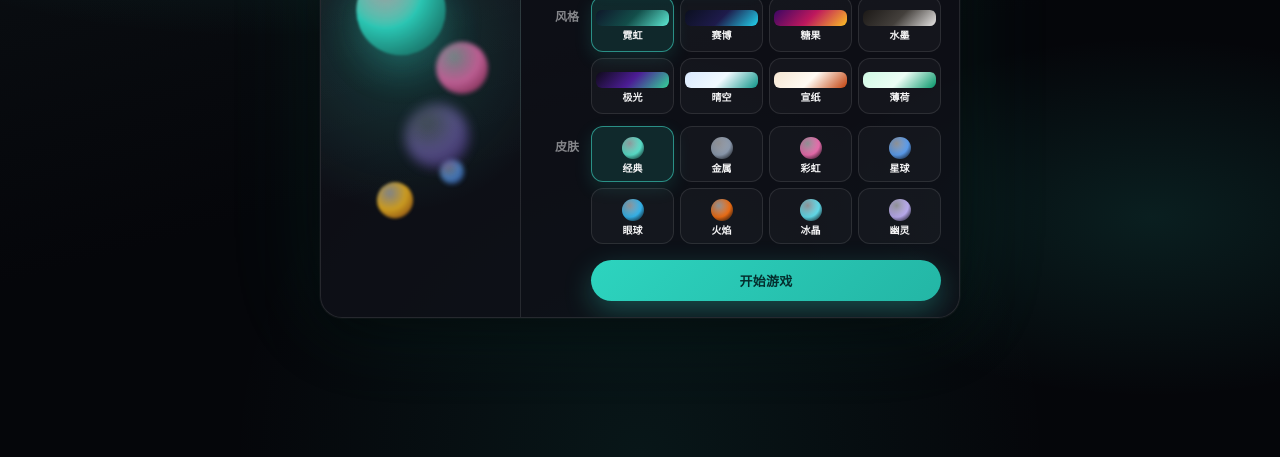
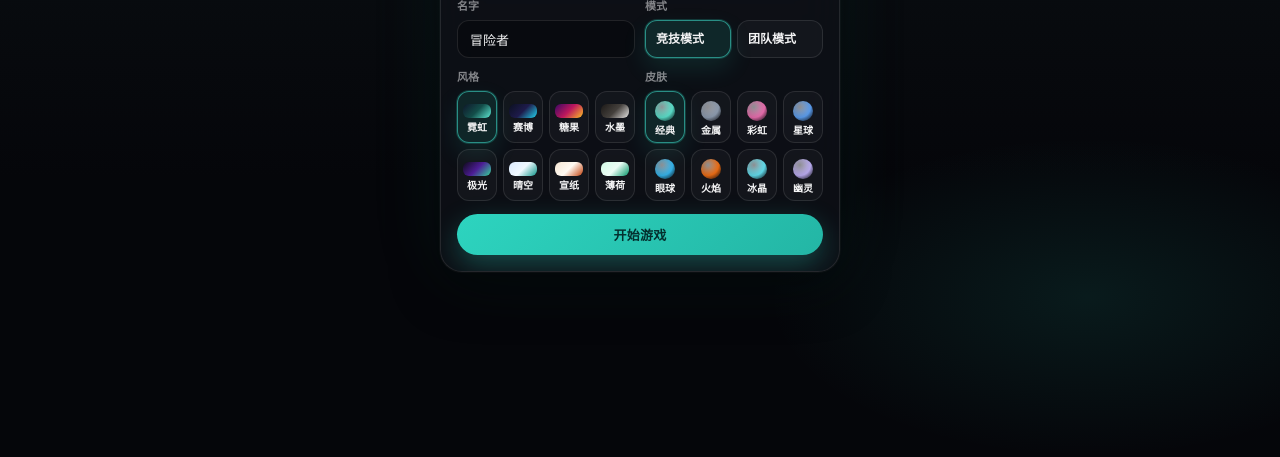
Before and after one commit to YZDame/ball-battle, a plain HTML site: page index.html in a window 1280 px wide. Shown: the part 343-800 px from the top of the page. Drawn offline with Linux system fonts and the light colour scheme.

Commit message:
首页回到 Remotion 紧凑毛玻璃风格
约 400px 圆角卡片、顶部虚化球、标题简洁；
名字/模式与风格/皮肤两列对齐、控件同高。

```diff
--- a/index.html
+++ b/index.html
@@ -208,183 +208,130 @@
       margin-top: 6px; color: var(--muted); font-size: 13px; font-weight: 500;
     }
 
-    /* ── Menus ── */
+    /* ── Menus (Remotion-style compact glass, ~1:32 look) ── */
     #start-screen, #end-screen {
       position: fixed; inset: 0; z-index: 20;
       background:
-        radial-gradient(ellipse 70% 50% at 20% 20%, color-mix(in srgb, var(--accent) 18%, transparent), transparent 55%),
-        radial-gradient(ellipse 55% 45% at 90% 70%, color-mix(in srgb, var(--accent) 12%, transparent), transparent 50%),
-        radial-gradient(circle at 50% 100%, color-mix(in srgb, var(--accent) 8%, transparent), transparent 40%),
-        linear-gradient(165deg, var(--screen-mid) 0%, var(--bg) 55%);
+        radial-gradient(ellipse 80% 55% at 50% -10%, color-mix(in srgb, var(--accent) 22%, transparent), transparent 55%),
+        radial-gradient(ellipse 50% 40% at 85% 80%, color-mix(in srgb, var(--accent) 10%, transparent), transparent 50%),
+        linear-gradient(180deg, var(--screen-mid) 0%, var(--bg) 65%);
       display: grid; place-items: center; pointer-events: auto;
-      overflow: auto; padding: 20px 16px;
+      overflow: auto; padding: 16px 12px;
     }
     #end-screen { display: none; }
 
-    .menu-wrap {
-      width: min(640px, 96vw);
-      display: flex;
-      flex-direction: column;
-      align-items: center;
-      gap: 16px;
-      animation: cardIn 0.5s cubic-bezier(0.22, 1, 0.36, 1) both;
-    }
-    /* solid dark title above card — no rainbow gradient */
-    .menu-title {
-      margin: 0;
-      font-size: clamp(40px, 8vw, 52px);
-      font-weight: 800;
-      letter-spacing: 0.04em;
-      line-height: 1.15;
-      text-align: center;
-      color: #111;
-      text-shadow:
-        0 1px 0 rgba(255,255,255,0.35),
-        0 8px 32px rgba(0,0,0,0.35);
-    }
-    body.theme-day .menu-title,
-    body.theme-paper .menu-title,
-    body.theme-mint .menu-title {
-      color: #111;
-      text-shadow: 0 2px 12px rgba(0,0,0,0.08);
-    }
-
     .card {
-      width: 100%;
+      width: min(400px, 92vw);
       padding: 0;
       border-radius: 22px;
       border: 1px solid var(--line);
-      background: color-mix(in srgb, var(--panel) 94%, #000);
-      box-shadow: var(--shadow), 0 0 100px color-mix(in srgb, var(--accent) 10%, transparent);
-      backdrop-filter: blur(24px) saturate(1.3);
-      -webkit-backdrop-filter: blur(24px) saturate(1.3);
+      background: color-mix(in srgb, var(--panel) 92%, #000);
+      box-shadow: var(--shadow), 0 0 80px color-mix(in srgb, var(--accent) 8%, transparent);
+      backdrop-filter: blur(22px) saturate(1.25);
+      -webkit-backdrop-filter: blur(22px) saturate(1.25);
       overflow: hidden;
+      animation: cardIn 0.45s cubic-bezier(0.22, 1, 0.36, 1) both;
+    }
+    .card.menu-card {
+      width: min(400px, 92vw);
+      max-height: min(92vh, 560px);
       display: flex;
       flex-direction: column;
-      position: relative;
-    }
-    .card.menu-card {
-      width: 100%;
-      max-height: min(80vh, 460px);
     }
     .card.end-card {
       width: min(400px, 92vw);
       max-height: none;
-      animation: cardIn 0.5s cubic-bezier(0.22, 1, 0.36, 1) both;
     }
     @keyframes cardIn {
-      from { opacity: 0; transform: translateY(18px) scale(0.96); filter: blur(6px); }
-      to { opacity: 1; transform: none; filter: none; }
-    }
-
-    .menu-shell {
-      display: grid;
-      grid-template-columns: 200px 1fr;
-      min-height: 0;
-      flex: 1;
-    }
-    @media (max-width: 560px) {
-      .menu-shell { grid-template-columns: 1fr; }
-      .menu-art { min-height: 100px; border-right: none; border-bottom: 1px solid var(--line); }
-    }
-
-    /* left: blurred floating balls */
-    .menu-art {
+      from { opacity: 0; transform: translateY(16px) scale(0.97); }
+      to { opacity: 1; transform: none; }
+    }
+
+    /* decorative floating balls at top of card */
+    .menu-hero {
       position: relative;
+      height: 96px;
+      flex-shrink: 0;
+      border-bottom: 1px solid var(--line);
+      background:
+        radial-gradient(circle at 30% 60%, color-mix(in srgb, var(--accent) 22%, transparent), transparent 50%),
+        radial-gradient(circle at 78% 40%, color-mix(in srgb, var(--accent) 12%, transparent), transparent 45%),
+        linear-gradient(180deg, rgba(255,255,255,0.04), transparent);
       overflow: hidden;
-      border-right: 1px solid var(--line);
-      background:
-        radial-gradient(circle at 40% 40%, color-mix(in srgb, var(--accent) 18%, transparent), transparent 55%),
-        linear-gradient(165deg, rgba(255,255,255,0.04), transparent 70%);
-    }
-    .menu-art .ball {
+    }
+    .menu-hero .ball {
       position: absolute;
       border-radius: 50%;
       pointer-events: none;
-      filter: blur(0.4px);
-    }
-    .menu-art .ball-1 {
-      width: 88px; height: 88px; left: 18%; top: 22%;
-      background: radial-gradient(circle at 32% 28%, #fff9, var(--accent) 42%, color-mix(in srgb, var(--accent) 40%, #000) 100%);
-      box-shadow: 0 12px 40px color-mix(in srgb, var(--accent) 35%, transparent);
+    }
+    .menu-hero .ball-1 {
+      width: 56px; height: 56px; left: 14%; top: 22%;
+      background: radial-gradient(circle at 32% 28%, #fff9, var(--accent) 45%, color-mix(in srgb, var(--accent) 35%, #000));
+      box-shadow: 0 10px 28px color-mix(in srgb, var(--accent) 30%, transparent);
+      filter: blur(0.8px);
       animation: floatOrb 6.5s ease-in-out infinite;
-      filter: blur(1.2px);
-      opacity: 0.92;
-    }
-    .menu-art .ball-2 {
-      width: 52px; height: 52px; right: 16%; top: 38%;
-      background: radial-gradient(circle at 35% 30%, #fff8, #f472b6 50%, #831843 100%);
-      animation: floatOrb 5.2s ease-in-out infinite reverse;
-      filter: blur(2px);
-      opacity: 0.75;
-    }
-    .menu-art .ball-3 {
-      width: 36px; height: 36px; left: 28%; bottom: 22%;
-      background: radial-gradient(circle at 35% 30%, #fff9, #fbbf24 48%, #92400e 100%);
-      animation: floatOrb 7.2s ease-in-out infinite;
-      animation-delay: -1.5s;
-      filter: blur(1.5px);
-      opacity: 0.8;
-    }
-    .menu-art .ball-4 {
-      width: 24px; height: 24px; right: 28%; bottom: 30%;
-      background: radial-gradient(circle at 35% 30%, #fff8, #60a5fa 50%, #1e3a8a 100%);
-      animation: floatOrb 4.8s ease-in-out infinite reverse;
-      filter: blur(2.5px);
-      opacity: 0.7;
-    }
-    .menu-art .ball-5 {
-      width: 64px; height: 64px; left: 42%; top: 52%;
-      background: radial-gradient(circle at 35% 30%, #fff6, #a78bfa 48%, #4c1d95 100%);
+    }
+    .menu-hero .ball-2 {
+      width: 34px; height: 34px; left: 42%; top: 38%;
+      background: radial-gradient(circle at 35% 30%, #fff8, #f472b6 50%, #831843);
+      filter: blur(1.6px); opacity: 0.8;
+      animation: floatOrb 5s ease-in-out infinite reverse;
+    }
+    .menu-hero .ball-3 {
+      width: 24px; height: 24px; right: 22%; top: 28%;
+      background: radial-gradient(circle at 35% 30%, #fff9, #fbbf24 48%, #92400e);
+      filter: blur(1.2px); opacity: 0.85;
+      animation: floatOrb 7s ease-in-out infinite;
+      animation-delay: -1.2s;
+    }
+    .menu-hero .ball-4 {
+      width: 42px; height: 42px; right: 12%; bottom: 8%;
+      background: radial-gradient(circle at 35% 30%, #fff6, #a78bfa 48%, #4c1d95);
+      filter: blur(4px); opacity: 0.4;
       animation: floatOrb 8s ease-in-out infinite;
-      animation-delay: -3s;
-      filter: blur(6px);
-      opacity: 0.45;
+      animation-delay: -2.5s;
     }
     @keyframes floatOrb {
       0%, 100% { transform: translateY(0) scale(1); }
-      50% { transform: translateY(-10px) scale(1.04); }
+      50% { transform: translateY(-8px) scale(1.04); }
     }
 
     .menu-main {
-      position: relative;
-      z-index: 1;
-      padding: 18px 18px 16px;
+      padding: 14px 16px 16px;
       display: flex;
       flex-direction: column;
-      gap: 12px;
+      gap: 11px;
+      overflow: auto;
       min-height: 0;
-      overflow: auto;
-    }
-
-    /* unified form: full-width stacked fields, same label track */
+    }
+    .menu-title {
+      margin: 0 0 2px;
+      font-size: 22px;
+      font-weight: 800;
+      letter-spacing: -0.03em;
+      text-align: center;
+      color: var(--text);
+    }
+
     .field {
       margin: 0;
-      display: grid;
-      grid-template-columns: 40px 1fr;
-      gap: 10px 12px;
-      align-items: start;
+      display: flex;
+      flex-direction: column;
+      gap: 6px;
       min-width: 0;
     }
     .field > label {
-      grid-column: 1;
-      height: 40px;
-      display: flex;
-      align-items: center;
-      justify-content: flex-end;
-      font-size: 12px;
+      display: block;
+      height: 16px;
+      line-height: 16px;
+      font-size: 11px;
       font-weight: 600;
       color: var(--muted);
       margin: 0;
-      white-space: nowrap;
-    }
-    .field > .field-control {
-      grid-column: 2;
-      min-width: 0;
     }
     .field input[type="text"] {
       width: 100%;
-      height: 40px;
+      height: 38px;
       box-sizing: border-box;
       padding: 0 12px;
       border-radius: 12px;
@@ -395,11 +342,23 @@
       font-family: var(--font-ui);
       font-weight: 500;
       outline: none;
-      transition: border-color 0.15s, box-shadow 0.15s;
+      transition: border-color 0.15s, box-shadow 0.15s, background 0.15s;
     }
     .field input[type="text"]:focus {
-      border-color: color-mix(in srgb, var(--accent) 55%, var(--line));
-      box-shadow: 0 0 0 3px color-mix(in srgb, var(--accent) 16%, transparent);
+      border-color: color-mix(in srgb, var(--accent) 60%, var(--line));
+      box-shadow: 0 0 0 3px color-mix(in srgb, var(--accent) 18%, transparent);
+      background: rgba(0,0,0,0.35);
+    }
+
+    /* two columns: 名字 | 模式 — labels share one baseline */
+    .form-row {
+      display: grid;
+      grid-template-columns: 1fr 1fr;
+      gap: 10px;
+      align-items: start;
+    }
+    .form-row .field {
+      min-width: 0;
     }
 
     .pick-grid {
@@ -411,13 +370,12 @@
       grid-template-columns: 1fr 1fr;
     }
     .mode-grid .pick {
-      height: 40px;
-      min-height: 40px;
-      padding: 0 12px;
+      height: 38px;
+      min-height: 38px;
+      padding: 0 10px;
       text-align: left;
       display: flex;
       align-items: center;
-      justify-content: flex-start;
       box-sizing: border-box;
     }
     .mode-grid .pick .name {
@@ -431,12 +389,11 @@
     .skin-grid {
       grid-template-columns: repeat(4, 1fr);
     }
-    /* fixed cell size for style / skin */
     .style-grid .pick,
     .skin-grid .pick {
-      height: 56px;
-      min-height: 56px;
-      padding: 6px 4px 4px;
+      height: 52px;
+      min-height: 52px;
+      padding: 6px 3px 5px;
       box-sizing: border-box;
       display: flex;
       flex-direction: column;
@@ -445,15 +402,15 @@
       gap: 4px;
     }
     .style-grid .pick .swatch {
-      width: 100%;
-      height: 16px;
+      width: calc(100% - 4px);
+      height: 14px;
       border-radius: 6px;
       margin: 0;
       flex-shrink: 0;
     }
     .skin-grid .pick .swatch {
-      width: 22px;
-      height: 22px;
+      width: 20px;
+      height: 20px;
       border-radius: 50%;
       margin: 0;
       flex-shrink: 0;
@@ -477,12 +434,14 @@
     }
     .pick:hover {
       transform: translateY(-1px);
-      border-color: color-mix(in srgb, var(--text) 20%, var(--line));
+      border-color: color-mix(in srgb, var(--text) 22%, var(--line));
+      box-shadow: 0 8px 20px rgba(0,0,0,0.2);
     }
     .pick.active {
       border-color: color-mix(in srgb, var(--accent) 55%, var(--line));
-      background: color-mix(in srgb, var(--accent) 13%, transparent);
-      box-shadow: 0 6px 18px color-mix(in srgb, var(--accent) 14%, transparent);
+      background: color-mix(in srgb, var(--accent) 12%, transparent);
+      box-shadow: 0 0 0 1px color-mix(in srgb, var(--accent) 20%, transparent),
+                  0 10px 24px color-mix(in srgb, var(--accent) 12%, transparent);
     }
     .pick .name { color: var(--text); }
     .pick .desc { display: none; }
@@ -490,22 +449,12 @@
     .menu-actions {
       display: flex;
       gap: 8px;
-      align-items: center;
-      margin-top: 4px;
-      padding-left: 52px; /* align with field controls under labels */
+      margin-top: 2px;
     }
     .menu-actions .btn { flex: 1; }
 
-    @media (max-width: 480px) {
-      .field {
-        grid-template-columns: 1fr;
-        gap: 6px;
-      }
-      .field > label {
-        height: auto;
-        justify-content: flex-start;
-      }
-      .menu-actions { padding-left: 0; }
+    @media (max-width: 420px) {
+      .form-row { grid-template-columns: 1fr; }
     }
 
     .btn {
@@ -666,46 +615,40 @@
   </div>
 
   <div id="start-screen">
-    <div class="menu-wrap">
-      <h1 class="menu-title">小球大乱斗</h1>
     <div class="card menu-card">
-        <div class="menu-shell">
-          <aside class="menu-art" aria-hidden="true">
+      <div class="menu-hero" aria-hidden="true">
         <span class="ball ball-1"></span>
         <span class="ball ball-2"></span>
         <span class="ball ball-3"></span>
         <span class="ball ball-4"></span>
-            <span class="ball ball-5"></span>
-          </aside>
+      </div>
       <div class="menu-main">
+        <h1 class="menu-title">小球大乱斗</h1>
+
+        <div class="form-row">
           <div class="field">
             <label>名字</label>
-              <div class="field-control">
             <input id="name-input" type="text" maxlength="12" placeholder="昵称" value="冒险者" autocomplete="off" />
-              </div>
           </div>
           <div class="field">
             <label>模式</label>
-              <div class="field-control">
             <div class="pick-grid mode-grid" id="mode-picks"></div>
           </div>
         </div>
+
+        <div class="form-row">
           <div class="field">
             <label>风格</label>
-              <div class="field-control">
             <div class="pick-grid style-grid" id="style-picks"></div>
-              </div>
           </div>
           <div class="field">
             <label>皮肤</label>
-              <div class="field-control">
             <div class="pick-grid skin-grid" id="skin-picks"></div>
           </div>
         </div>
+
         <div class="menu-actions">
           <button class="btn" id="btn-start">开始游戏</button>
-            </div>
-          </div>
         </div>
       </div>
     </div>
```
Lines whose indentation alone changed are shown as unchanged.
